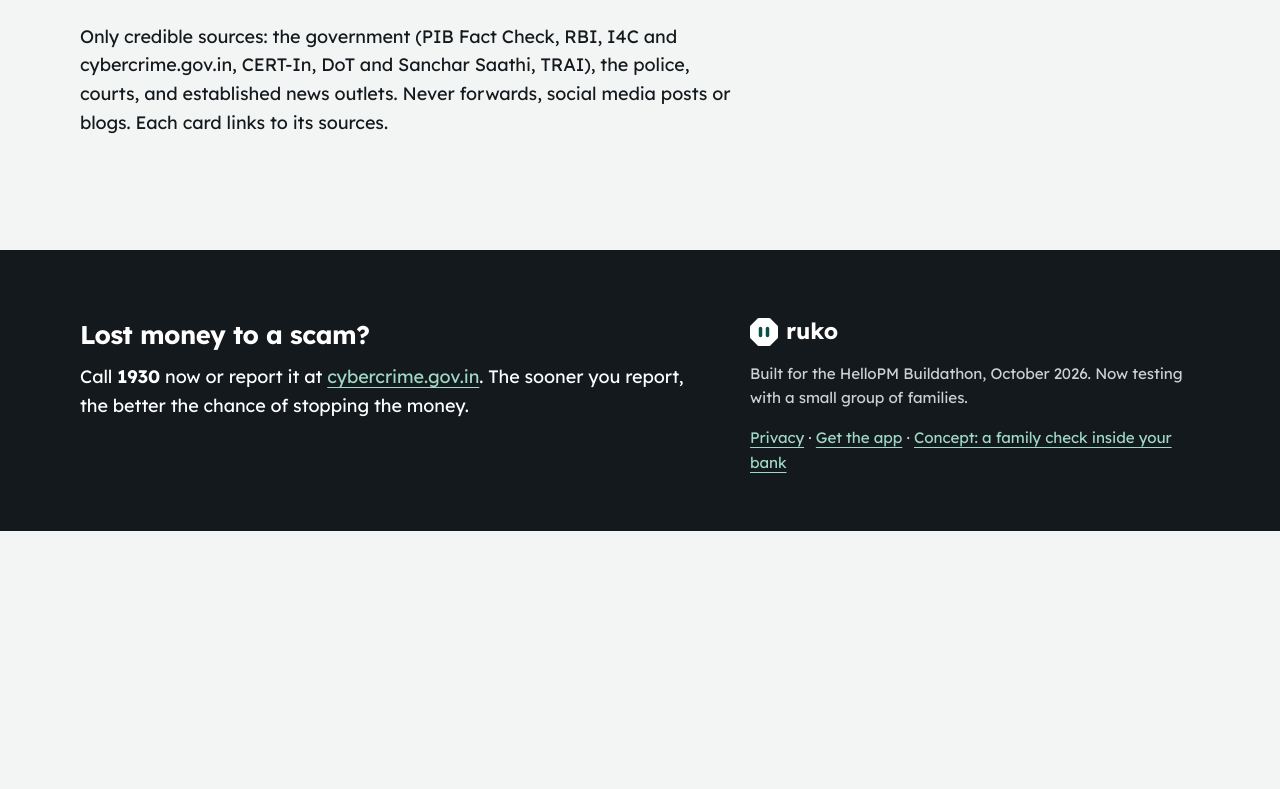
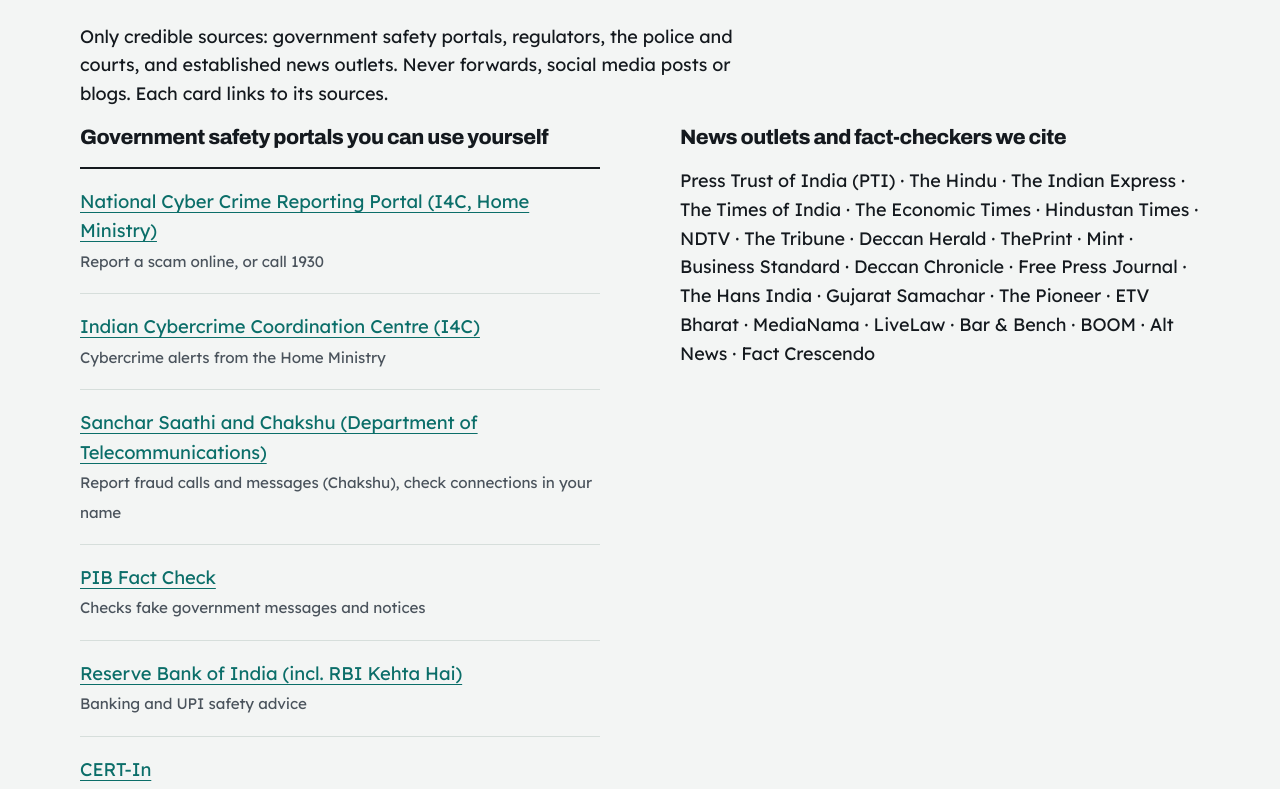
Before and after one commit to rnntech/ruko-web, a Next.js app: page /scams in a window 1280 px wide. Shown: the part 4031-4820 px from the top of the page. Before the commit the page ends 4562 px from the top, so only its background shows below. Built offline with nearby package versions, Linux system fonts and the light colour scheme.

Commit message:
handover: trusted-source list cards/sources.json (gov portals, PTI, The Hindu, TOI, Indian Express...), test, /scams sources section; D-035

```diff
--- a/app/scams/page.tsx
+++ b/app/scams/page.tsx
@@ -1,7 +1,7 @@
 import type { Metadata } from "next";
 import { PageHead } from "@/components/PageHead";
 import { ScamCardView } from "@/components/ScamCardView";
-import { showDrafts, visibleCards } from "@/lib/cards";
+import { safetyPortals, showDrafts, trustedOutlets, visibleCards } from "@/lib/cards";
 import { t } from "@/lib/content";
 import styles from "./scams.module.css";
 
@@ -62,6 +62,26 @@
         <div className="container">
           <h2>{t.scams.sourcesTitle}</h2>
           <p className="measure">{t.scams.sourcesBody}</p>
+          <div className={styles.split}>
+            <div>
+              <h3>{t.scams.portalsTitle}</h3>
+              <ul className="rows">
+                {safetyPortals.map((p) => (
+                  <li key={p.domain}>
+                    <a href={p.url} rel="noopener noreferrer">
+                      {p.name}
+                    </a>
+                    <br />
+                    <span className="note">{p.use}</span>
+                  </li>
+                ))}
+              </ul>
+            </div>
+            <div>
+              <h3>{t.scams.outletsTitle}</h3>
+              <p className="measure">{trustedOutlets.join(" · ")}</p>
+            </div>
+          </div>
         </div>
       </section>
     </>
--- a/lib/cards.ts
+++ b/lib/cards.ts
@@ -1,4 +1,5 @@
 import data from "./scam-cards.json";
+import sourceList from "./sources.json";
 
 /** Format: docs/CONTRACTS.md Section 5. Copied from cards/scam-cards.json by scripts/copy-cards.mjs. */
 export type Lang = "en" | "hi" | "bn" | "mr" | "te" | "ta" | "gu" | "kn";
@@ -49,3 +50,13 @@
   ].join("\n");
   return `https://wa.me/?text=${encodeURIComponent(text)}`;
 }
+
+/** Trusted sources (cards/sources.json, D-035). */
+export type TrustedSource = { name: string; domain: string; type: string; url?: string; public?: boolean; use?: string };
+const sources = sourceList.sources as TrustedSource[];
+
+/** Government and regulator portals people can visit themselves. */
+export const safetyPortals = sources.filter((s) => s.public && s.url);
+
+/** Newspapers, wire services, court reporters and fact-checkers we may cite. */
+export const trustedOutlets = sources.filter((s) => ["news", "wire", "court", "fact_check"].includes(s.type)).map((s) => s.name);
--- a/lib/content.ts
+++ b/lib/content.ts
@@ -44,7 +44,9 @@
       "Hang up, then call back on a number you already have. If you lost money, call 1930 at once.",
     ],
     sourcesTitle: "Where these come from",
-    sourcesBody: "Only credible sources: the government (PIB Fact Check, RBI, I4C and cybercrime.gov.in, CERT-In, DoT and Sanchar Saathi, TRAI), the police, courts, and established news outlets. Never forwards, social media posts or blogs. Each card links to its sources.",
+    sourcesBody: "Only credible sources: government safety portals, regulators, the police and courts, and established news outlets. Never forwards, social media posts or blogs. Each card links to its sources.",
+    portalsTitle: "Government safety portals you can use yourself",
+    outletsTitle: "News outlets and fact-checkers we cite",
   },
   footer: {
     helpline: "If you have lost money to a scam, call 1930 now or report it at cybercrime.gov.in. The sooner you report, the better the chance of stopping the money.",
--- /dev/null
+++ b/lib/sources.json
@@ -0,0 +1,46 @@
+{
+  "version": 1,
+  "updated": "2026-10-19",
+  "note": "Trusted sources for scam cards (D-035, docs/CONTRACTS.md Section 5a). A card may only cite a link whose host is one of these domains or ends with '.<domain>'. The scam-update agent reads only these. Add a source only after checking it is a government body, regulator, court reporter, wire service, established news outlet or IFCN fact-checker. Never social media posts, forwards or blogs.",
+  "sources": [
+    { "name": "Any Indian government site (ministries, police, courts)", "domain": "gov.in", "type": "government" },
+    { "name": "Any Indian government site (NIC-hosted)", "domain": "nic.in", "type": "government" },
+    { "name": "National Cyber Crime Reporting Portal (I4C, Home Ministry)", "domain": "cybercrime.gov.in", "type": "government", "url": "https://cybercrime.gov.in", "public": true, "use": "Report a scam online, or call 1930" },
+    { "name": "Indian Cybercrime Coordination Centre (I4C)", "domain": "i4c.mha.gov.in", "type": "government", "url": "https://i4c.mha.gov.in", "public": true, "use": "Cybercrime alerts from the Home Ministry" },
+    { "name": "Sanchar Saathi and Chakshu (Department of Telecommunications)", "domain": "sancharsaathi.gov.in", "type": "government", "url": "https://sancharsaathi.gov.in", "public": true, "use": "Report fraud calls and messages (Chakshu), check connections in your name" },
+    { "name": "PIB Fact Check", "domain": "pib.gov.in", "type": "government", "url": "https://factcheck.pib.gov.in", "public": true, "use": "Checks fake government messages and notices" },
+    { "name": "Reserve Bank of India (incl. RBI Kehta Hai)", "domain": "rbi.org.in", "type": "regulator", "url": "https://rbikehtahai.rbi.org.in", "public": true, "use": "Banking and UPI safety advice" },
+    { "name": "CERT-In", "domain": "cert-in.org.in", "type": "government", "url": "https://www.cert-in.org.in", "public": true, "use": "Cyber security advisories" },
+    { "name": "TRAI", "domain": "trai.gov.in", "type": "regulator", "url": "https://www.trai.gov.in", "public": true, "use": "Telecom rules and fake TRAI call warnings" },
+    { "name": "SEBI", "domain": "sebi.gov.in", "type": "regulator", "url": "https://www.sebi.gov.in", "public": true, "use": "Investment and stock-tip scam warnings" },
+    { "name": "NPCI", "domain": "npci.org.in", "type": "regulator", "url": "https://www.npci.org.in", "public": true, "use": "UPI safety" },
+    { "name": "Stay Safe Online (MeitY, ISEA)", "domain": "staysafeonline.in", "type": "government", "url": "https://www.staysafeonline.in", "public": true, "use": "Plain-language online safety guides" },
+
+    { "name": "Press Trust of India (PTI)", "domain": "ptinews.com", "type": "wire" },
+    { "name": "The Hindu", "domain": "thehindu.com", "type": "news" },
+    { "name": "The Indian Express", "domain": "indianexpress.com", "type": "news" },
+    { "name": "The Times of India", "domain": "timesofindia.indiatimes.com", "type": "news" },
+    { "name": "The Economic Times", "domain": "economictimes.indiatimes.com", "type": "news" },
+    { "name": "Hindustan Times", "domain": "hindustantimes.com", "type": "news" },
+    { "name": "NDTV", "domain": "ndtv.com", "type": "news" },
+    { "name": "The Tribune", "domain": "tribuneindia.com", "type": "news" },
+    { "name": "Deccan Herald", "domain": "deccanherald.com", "type": "news" },
+    { "name": "ThePrint", "domain": "theprint.in", "type": "news" },
+    { "name": "Mint", "domain": "livemint.com", "type": "news" },
+    { "name": "Business Standard", "domain": "business-standard.com", "type": "news" },
+    { "name": "Deccan Chronicle", "domain": "deccanchronicle.com", "type": "news" },
+    { "name": "Free Press Journal", "domain": "freepressjournal.in", "type": "news" },
+    { "name": "The Hans India", "domain": "thehansindia.com", "type": "news" },
+    { "name": "Gujarat Samachar", "domain": "gujaratsamachar.com", "type": "news" },
+    { "name": "The Pioneer", "domain": "dailypioneer.com", "type": "news" },
+    { "name": "ETV Bharat", "domain": "etvbharat.com", "type": "news" },
+    { "name": "MediaNama", "domain": "medianama.com", "type": "news" },
+
+    { "name": "LiveLaw", "domain": "livelaw.in", "type": "court" },
+    { "name": "Bar & Bench", "domain": "barandbench.com", "type": "court" },
+
+    { "name": "BOOM", "domain": "boomlive.in", "type": "fact_check" },
+    { "name": "Alt News", "domain": "altnews.in", "type": "fact_check" },
+    { "name": "Fact Crescendo", "domain": "factcrescendo.com", "type": "fact_check" }
+  ]
+}
--- a/scripts/copy-cards.mjs
+++ b/scripts/copy-cards.mjs
@@ -1,6 +1,7 @@
 // Copies cards/scam-cards.json (the only copy we edit, docs/CONTRACTS.md Section 5) into the website:
 //  - lib/scam-cards.json: every card, for the pages (drafts show only in `npm run dev`).
 //  - public/scam-cards.json: approved cards only, the public file phones can download later (D-031).
+//  - lib/sources.json: the trusted-source list (cards/sources.json, D-035) for the /scams page.
 // When deploying only web/ (e.g. Vercel), ../cards isn't there, so the copies already in web/ are used.
 import { existsSync, readFileSync, writeFileSync } from "node:fs";
 import { dirname, join } from "node:path";
@@ -17,5 +18,6 @@
   const approved = { ...file, cards: file.cards.filter((c) => c.status === "approved") };
   delete approved.note;
   writeFileSync(join(web, "public", "scam-cards.json"), JSON.stringify(approved, null, 2) + "\n");
-  console.log(`copy-cards: ${file.cards.length} cards (${approved.cards.length} approved)`);
+  writeFileSync(join(web, "lib", "sources.json"), readFileSync(join(web, "..", "cards", "sources.json"), "utf8"));
+  console.log(`copy-cards: ${file.cards.length} cards (${approved.cards.length} approved), sources list`);
 }
```
